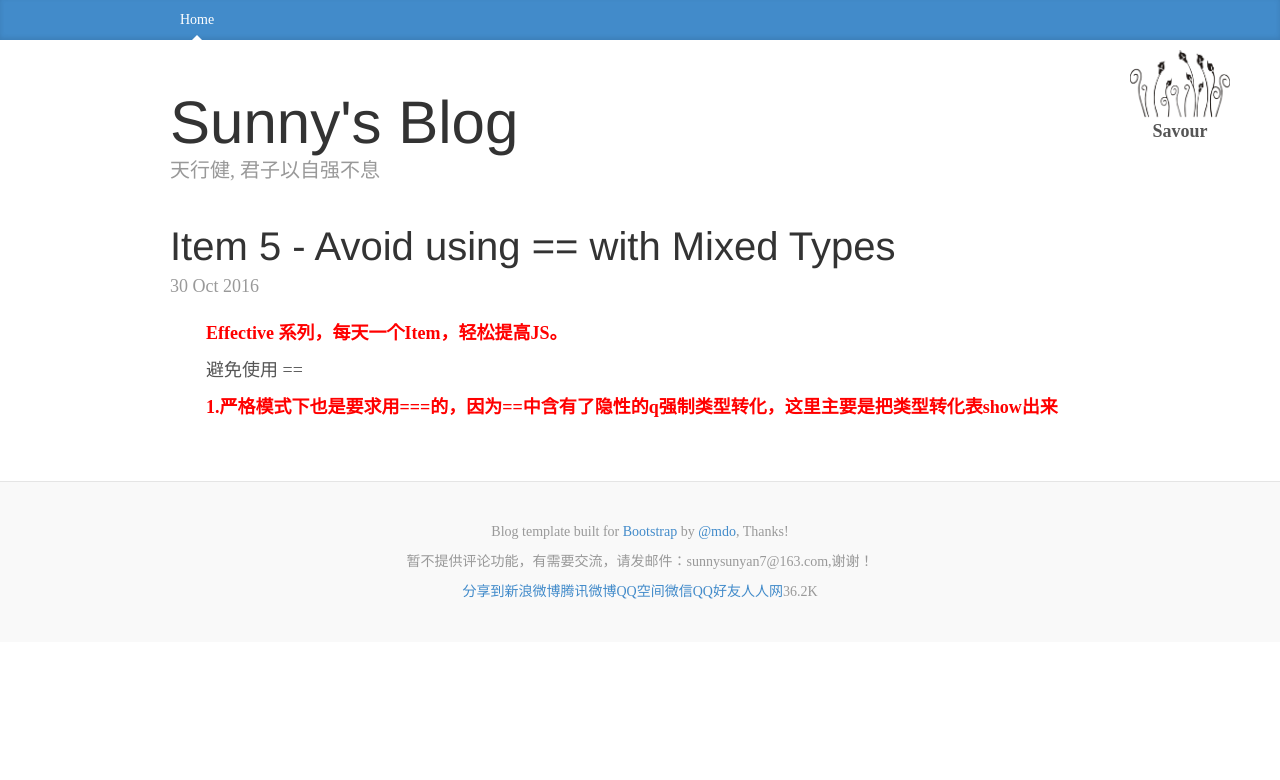
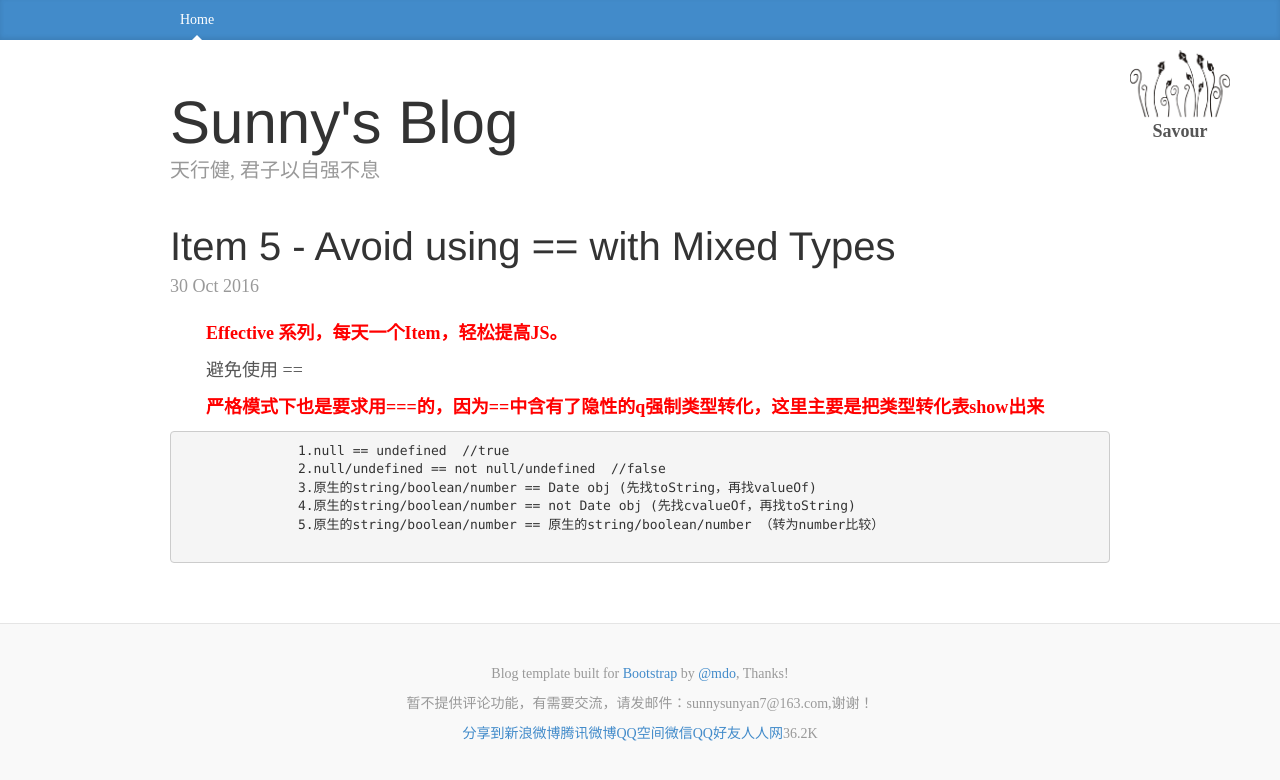
Before and after one commit to 777sunny777/sunnyblog, a Jekyll site: the page built from _posts/basic/2016-10-30-34.html, in a window 1280 px wide. Shown: the top 780 px of the page. Built offline with Jekyll 4.4.1, drawn with Linux system fonts in a browser that asks for light colours; nearby versions of some CDN libraries; library files that are not in the unit come from our copies; Markdown is read by kramdown in place of the engine named in the settings.

Commit message:
Update 2016-10-30-34.html

```diff
--- a/_posts/basic/2016-10-30-34.html
+++ b/_posts/basic/2016-10-30-34.html
@@ -10,8 +10,14 @@ category: basic
             <p class="blog-post-meta">{{ page.date | date_to_string }}</p>
             <p class="my-p my-h">Effective 系列，每天一个Item，轻松提高JS。</p>
             <p class="my-p">避免使用 == </p>
-            <p class="my-p my-h">1.严格模式下也是要求用===的，因为==中含有了隐性的q强制类型转化，这里主要是把类型转化表show出来</p>
-
+            <p class="my-p my-h">严格模式下也是要求用===的，因为==中含有了隐性的q强制类型转化，这里主要是把类型转化表show出来</p>
+            <pre>
+               1.null == undefined  //true
+               2.null/undefined == not null/undefined  //false
+               3.原生的string/boolean/number == Date obj (先找toString，再找valueOf)
+               4.原生的string/boolean/number == not Date obj (先找cvalueOf，再找toString)
+               5.原生的string/boolean/number == 原生的string/boolean/number （转为number比较）
+            </pre>
         </div><!-- /.blog-main -->
     </div>
 </div>
```
